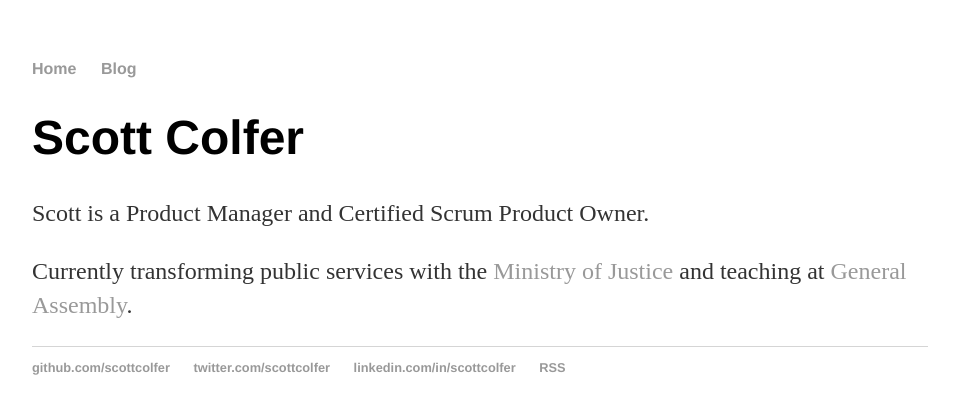
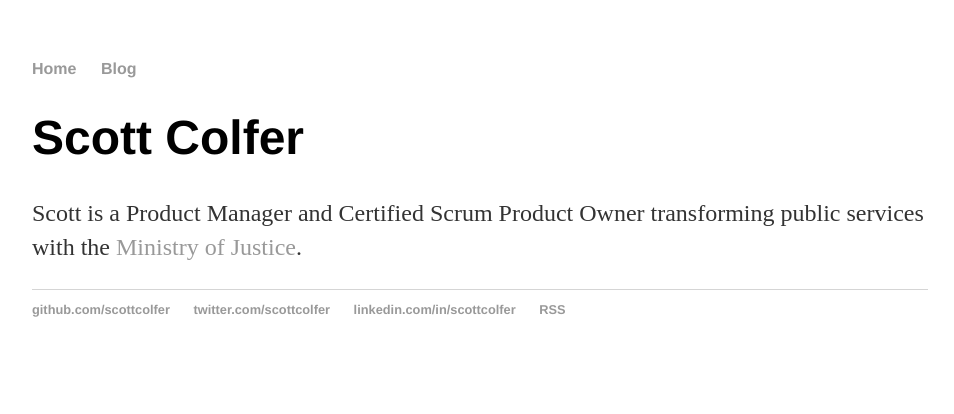
Before and after one commit to scottcolfer/scottcolfer.github.io, a Jekyll site: the page built from index.html, in a window 1280 px wide. Shown: the top 414 px of the page, without its empty margins (160-1114 px from the left). Built offline with Jekyll 4.4.1, drawn with Linux system fonts in a browser that asks for light colours.

Commit message:
Remove reference to General Assembly.

```diff
--- a/index.html
+++ b/index.html
@@ -4,6 +4,5 @@ title: Scott Colfer - Product Manager
 ---
 <div class="blurb">
         <h1>Scott Colfer</h1>
-	<p>Scott is a Product Manager and Certified Scrum Product Owner.</p>
-	<p>Currently transforming public services with the <a href="https://mojdigital.blog.gov.uk/">Ministry of Justice</a> and teaching at <a href="https://generalassemb.ly/instructors/scott-colfer/7041">General Assembly</a>.</p>
+	<p>Scott is a Product Manager and Certified Scrum Product Owner transforming public services with the <a href="https://mojdigital.blog.gov.uk/">Ministry of Justice</a>.</p>
 </div><!-- /.blurb -->
```
